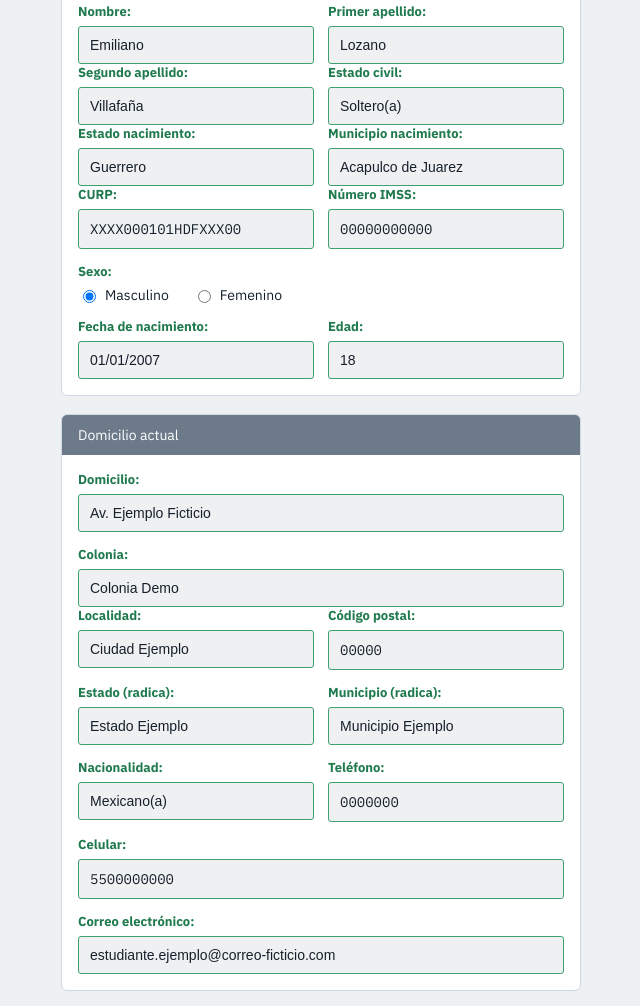
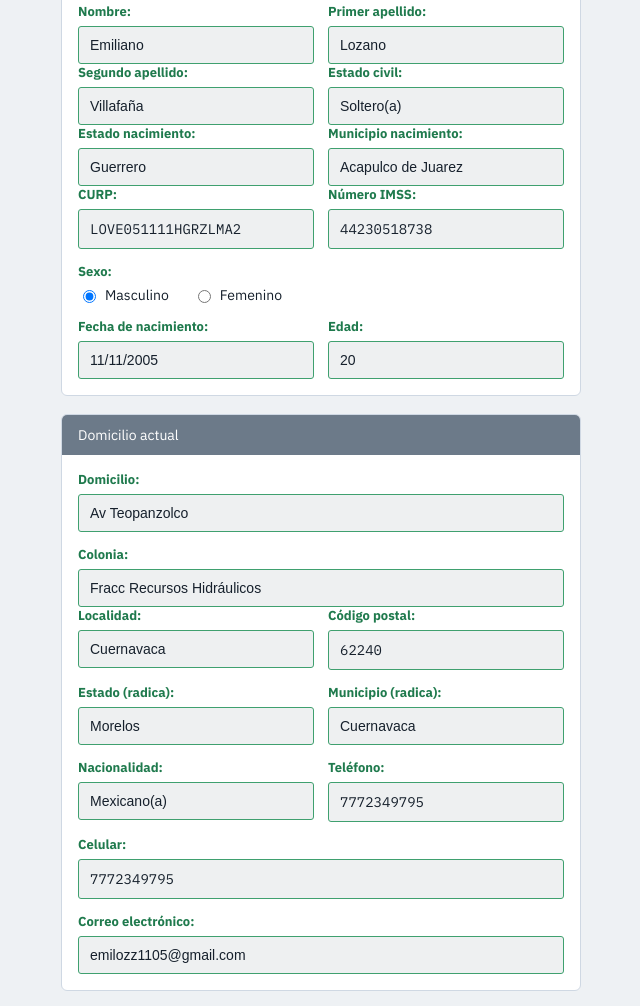
Before and after one commit to Emilozano8313/BestMe, a plain HTML site: page web-demo/sisa-mockup/index.html in a window 1280 px wide. Shown: the part 912-1918 px from the top of the page, without its empty margins (319-959 px from the left). Drawn offline with Linux system fonts and the light colour scheme.

Commit message:
Actualizar index.html

```diff
--- a/web-demo/sisa-mockup/index.html
+++ b/web-demo/sisa-mockup/index.html
@@ -156,9 +156,9 @@
     <div class="band"></div>
     <div class="profile-row"><div class="avatar">👤</div></div>
     <div class="id-block">
-      <input id="nombre" type="text" value="Estudiante Ejemplo Ficticio">
+      <input id="nombre" type="text" value="Emiliano Lozano Villafaña">
       <div class="matricula-row">
-        <input id="matricula" class="mono" type="text" value="20253DS099">
+        <input id="matricula" class="mono" type="text" value="20253DS174">
       </div>
     </div>
 
@@ -225,8 +225,8 @@
         <div><div class="green-label">Municipio nacimiento:</div><input type="text" value="Acapulco de Juarez"></div>
       </div>
       <div class="row two">
-        <div><div class="green-label">CURP:</div><input class="mono" type="text" value="XXXX000101HDFXXX00"></div>
-        <div><div class="green-label">Número IMSS:</div><input class="mono" type="text" value="00000000000"></div>
+        <div><div class="green-label">CURP:</div><input class="mono" type="text" value="LOVE051111HGRZLMA2"></div>
+        <div><div class="green-label">Número IMSS:</div><input class="mono" type="text" value="44230518738"></div>
       </div>
 
       <div class="green-label">Sexo:</div>
@@ -236,8 +236,8 @@
       </div>
 
       <div class="row two" style="margin-top:14px;">
-        <div><div class="green-label">Fecha de nacimiento:</div><input type="text" value="01/01/2007"></div>
-        <div><div class="green-label">Edad:</div><input type="text" value="18"></div>
+        <div><div class="green-label">Fecha de nacimiento:</div><input type="text" value="11/11/2005"></div>
+        <div><div class="green-label">Edad:</div><input type="text" value="20"></div>
       </div>
     </div>
   </div>
@@ -246,29 +246,29 @@
     <div class="card-header sub">Domicilio actual</div>
     <div class="field-block">
       <div class="green-label">Domicilio:</div>
-      <input type="text" value="Av. Ejemplo Ficticio">
+      <input type="text" value="Av Teopanzolco">
 
       <div class="green-label">Colonia:</div>
-      <input type="text" value="Colonia Demo">
+      <input type="text" value="Fracc Recursos Hidráulicos">
 
       <div class="row two">
-        <div><div class="green-label">Localidad:</div><input type="text" value="Ciudad Ejemplo"></div>
-        <div><div class="green-label">Código postal:</div><input class="mono" type="text" value="00000"></div>
+        <div><div class="green-label">Localidad:</div><input type="text" value="Cuernavaca"></div>
+        <div><div class="green-label">Código postal:</div><input class="mono" type="text" value="62240"></div>
       </div>
       <div class="row two" style="margin-top:14px;">
-        <div><div class="green-label">Estado (radica):</div><input type="text" value="Estado Ejemplo"></div>
-        <div><div class="green-label">Municipio (radica):</div><input type="text" value="Municipio Ejemplo"></div>
+        <div><div class="green-label">Estado (radica):</div><input type="text" value="Morelos"></div>
+        <div><div class="green-label">Municipio (radica):</div><input type="text" value="Cuernavaca"></div>
       </div>
       <div class="row two" style="margin-top:14px;">
         <div><div class="green-label">Nacionalidad:</div><input type="text" value="Mexicano(a)"></div>
-        <div><div class="green-label">Teléfono:</div><input class="mono" type="text" value="0000000"></div>
+        <div><div class="green-label">Teléfono:</div><input class="mono" type="text" value="7772349795"></div>
       </div>
 
       <div class="green-label">Celular:</div>
-      <input class="mono" type="text" value="5500000000">
+      <input class="mono" type="text" value="7772349795">
 
       <div class="green-label">Correo electrónico:</div>
-      <input type="text" value="estudiante.ejemplo@correo-ficticio.com">
+      <input type="text" value="emilozz1105@gmail.com">
     </div>
   </div>
 
@@ -288,10 +288,6 @@
     </div>
   </div>
 
-  <footer class="note">
-    Página de práctica hecha con IA como ejemplo de maquetación. Todos los datos son inventados; edita cualquier campo para probarlo. El botón "Modificar" es decorativo, no envía ni guarda información.
-  </footer>
-
 </main>
 
 <script>
@@ -304,9 +300,7 @@
   select.addEventListener('change', syncEstado);
   syncEstado();
 
-  document.getElementById('modificar-btn').addEventListener('click', () => {
-    alert('Esto es una maqueta de práctica: el botón no guarda ni envía ningún dato real.');
-  });
+
 </script>
 </body>
 </html>
```
